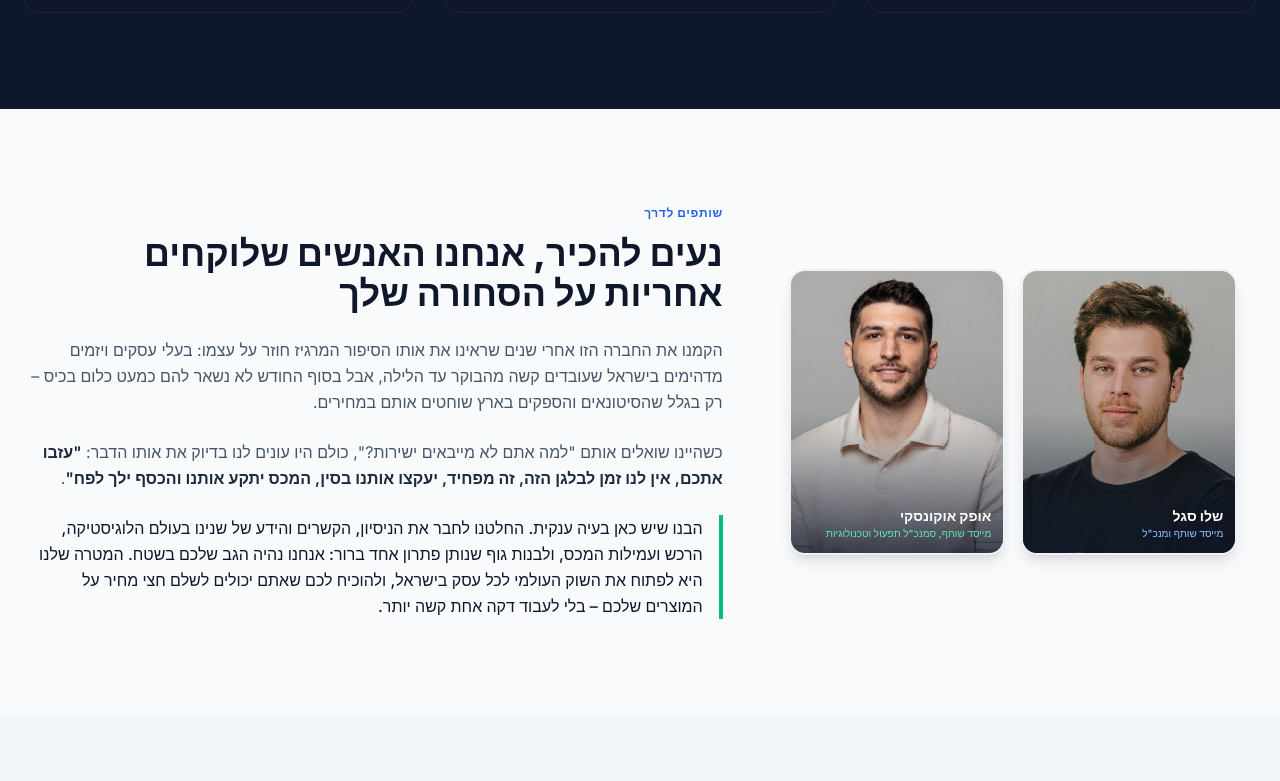
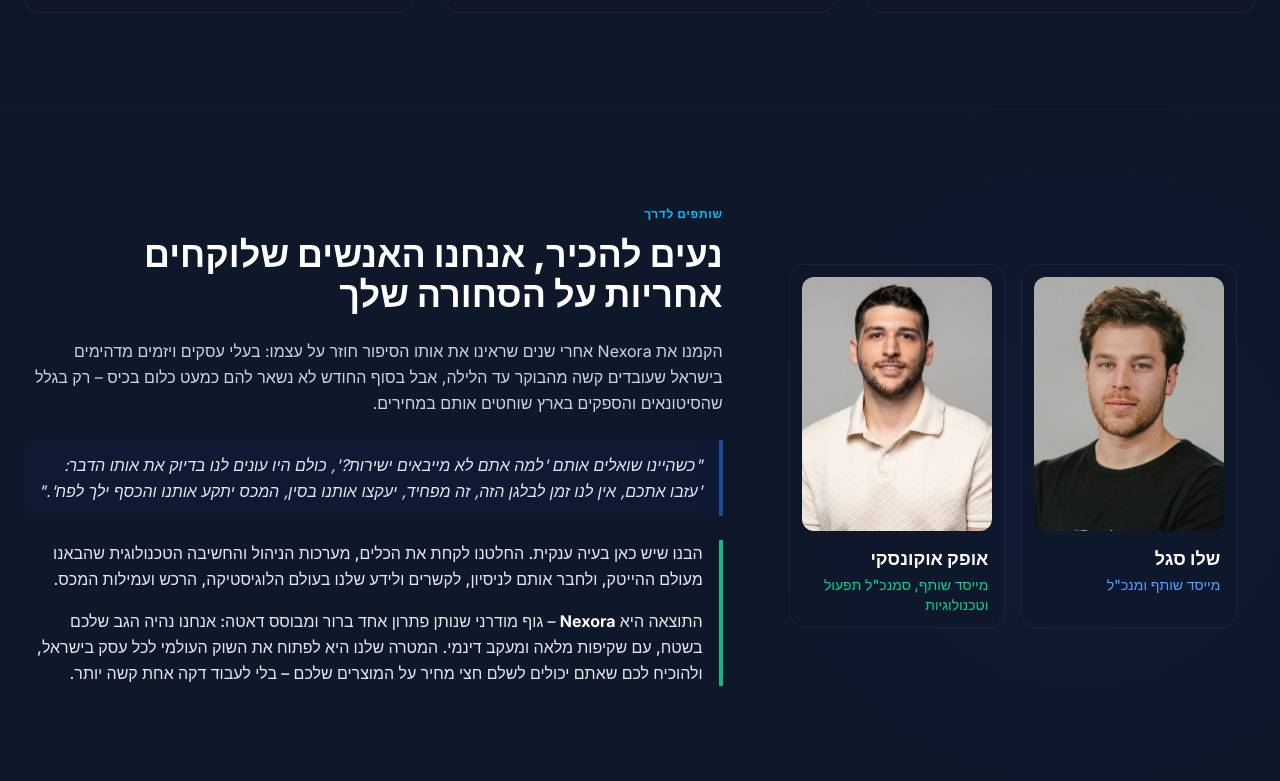
Before and after one commit to ofek-ok/nexora_website, a Next.js app: page / in a window 1280 px wide. Shown: the part 2359-3140 px from the top of the page. Built offline with nearby package versions, Linux system fonts and the light colour scheme; no server answers.

Commit message:
design: upgrade About section to dark theme and restructure copy layout

```diff
--- a/src/app/page.tsx
+++ b/src/app/page.tsx
@@ -776,45 +776,44 @@ export default function LandingPage() {
       {/* SECTION 4: "מי אנחנו" */}
       <section
         id="about"
-        className="py-24 bg-[#F8FAFC]"
+        className="py-24 bg-[#0F172A] border-y border-slate-800/40 text-white relative overflow-hidden"
       >
-        <div className="max-w-7xl mx-auto px-6">
+        {/* Subtle decorative glow */}
+        <div className="absolute top-1/4 right-0 w-[400px] h-[400px] rounded-full bg-blue-600/5 blur-[120px] pointer-events-none" />
+
+        <div className="max-w-7xl mx-auto px-6 relative z-10">
           <div className="grid grid-cols-1 lg:grid-cols-12 gap-12 items-center">
 
             {/* Photo Column - Real partner photos */}
             <div className="lg:col-span-5 order-2 lg:order-1 grid grid-cols-2 gap-3 sm:gap-4 w-full max-w-md mx-auto">
 
-              {/* Partner 1: Shalev – gray background photo (right in RTL) */}
-              <div className="relative rounded-2xl overflow-hidden border-2 border-slate-200/60 shadow-lg bg-white group hover:border-[#2563EB] hover:shadow-xl transition-all duration-300 hover:-translate-y-1">
-                <div className="w-full aspect-[3/4] relative overflow-hidden">
+              {/* Partner 1: Shalev */}
+              <div className="relative rounded-2xl overflow-hidden bg-slate-900/50 border border-slate-800/80 p-3 group transition-all duration-300 hover:-translate-y-1 hover:border-blue-500/30 hover:shadow-lg hover:shadow-blue-500/5 text-right">
+                <div className="w-full aspect-[3/4] relative overflow-hidden rounded-xl">
                   <img
                     src="/shalev.jpg"
                     alt="שלו סגל – מייסד שותף ומנכ&quot;ל Nexora"
                     className="w-full h-full object-cover object-top group-hover:scale-105 transition-transform duration-500"
                   />
-                  <div className="absolute inset-0 bg-gradient-to-t from-[#0F172A]/80 via-[#0F172A]/10 to-transparent" />
-                  <div className="absolute bottom-0 right-0 left-0 p-3">
-                    <h4 className="text-sm font-extrabold text-white text-right">שלו סגל</h4>
-                    <p className="text-[10px] text-blue-300 text-right font-medium">מייסד שותף ומנכ&quot;ל</p>
-                  </div>
-
+                </div>
+                <div className="mt-3.5 pr-1">
+                  <h4 className="text-lg font-bold text-white mb-0.5">שלו סגל</h4>
+                  <p className="text-sm text-blue-400 font-medium">מייסד שותף ומנכ&quot;ל</p>
                 </div>
               </div>
 
-              {/* Partner 2: Ofek – blue background photo (left in RTL) */}
-              <div className="relative rounded-2xl overflow-hidden border-2 border-slate-200/60 shadow-lg bg-white group hover:border-[#10B981] hover:shadow-xl transition-all duration-300 hover:-translate-y-1">
-                <div className="w-full aspect-[3/4] relative overflow-hidden">
+              {/* Partner 2: Ofek */}
+              <div className="relative rounded-2xl overflow-hidden bg-slate-900/50 border border-slate-800/80 p-3 group transition-all duration-300 hover:-translate-y-1 hover:border-emerald-500/30 hover:shadow-lg hover:shadow-emerald-500/5 text-right">
+                <div className="w-full aspect-[3/4] relative overflow-hidden rounded-xl">
                   <img
                     src="/ofek.jpg"
                     alt="אופק אוקונסקי – מייסד שותף, סמנכ&quot;ל תפעול וטכנולוגיות Nexora"
                     className="w-full h-full object-cover object-top group-hover:scale-105 transition-transform duration-500"
                   />
-                  <div className="absolute inset-0 bg-gradient-to-t from-[#0F172A]/80 via-[#0F172A]/10 to-transparent" />
-                  <div className="absolute bottom-0 right-0 left-0 p-3">
-                    <h4 className="text-sm font-extrabold text-white text-right">אופק אוקונסקי</h4>
-                    <p className="text-[10px] text-emerald-300 text-right font-medium">מייסד שותף, סמנכ&quot;ל תפעול וטכנולוגיות</p>
-                  </div>
-
+                </div>
+                <div className="mt-3.5 pr-1">
+                  <h4 className="text-lg font-bold text-white mb-0.5">אופק אוקונסקי</h4>
+                  <p className="text-sm text-emerald-400 font-medium">מייסד שותף, סמנכ&quot;ל תפעול וטכנולוגיות</p>
                 </div>
               </div>
 
@@ -822,21 +821,28 @@ export default function LandingPage() {
 
             {/* Content Column */}
             <div className="lg:col-span-7 order-1 lg:order-2 text-right">
-              <span className="text-xs font-bold text-[#2563EB] tracking-wider uppercase mb-3 block">שותפים לדרך</span>
-              <h2 className="text-2xl md:text-4xl font-extrabold text-[#0F172A] mb-6">
+              <span className="text-xs font-bold text-sky-400 tracking-wider uppercase mb-3 block">שותפים לדרך</span>
+              <h2 className="text-2xl md:text-4xl font-extrabold text-white mb-6">
                 נעים להכיר, אנחנו האנשים שלוקחים אחריות על הסחורה שלך
               </h2>
 
-              <div className="space-y-6 text-[#475569] text-sm md:text-base leading-relaxed">
+              <div className="space-y-6 text-slate-300 text-sm md:text-base leading-relaxed">
                 <p>
-                  הקמנו את החברה הזו אחרי שנים שראינו את אותו הסיפור המרגיז חוזר על עצמו: בעלי עסקים ויזמים מדהימים בישראל שעובדים קשה מהבוקר עד הלילה, אבל בסוף החודש לא נשאר להם כמעט כלום בכיס – רק בגלל שהסיטונאים והספקים בארץ שוחטים אותם במחירים.
+                  הקמנו את Nexora אחרי שנים שראינו את אותו הסיפור חוזר על עצמו: בעלי עסקים ויזמים מדהימים בישראל שעובדים קשה מהבוקר עד הלילה, אבל בסוף החודש לא נשאר להם כמעט כלום בכיס – רק בגלל שהסיטונאים והספקים בארץ שוחטים אותם במחירים.
                 </p>
-                <p>
-                  כשהיינו שואלים אותם "למה אתם לא מייבאים ישירות?", כולם היו עונים לנו בדיוק את אותו הדבר: <span className="font-semibold text-slate-800">"עזבו אתכם, אין לנו זמן לבלגן הזה, זה מפחיד, יעקצו אותנו בסין, המכס יתקע אותנו והכסף ילך לפח"</span>.
-                </p>
-                <p className="font-medium text-slate-900 border-r-4 border-emerald-500 pr-4">
-                  הבנו שיש כאן בעיה ענקית. החלטנו לחבר את הניסיון, הקשרים והידע של שנינו בעולם הלוגיסטיקה, הרכש ועמילות המכס, ולבנות גוף שנותן פתרון אחד ברור: אנחנו נהיה הגב שלכם בשטח. המטרה שלנו היא לפתוח את השוק העולמי לכל עסק בישראל, ולהוכיח לכם שאתם יכולים לשלם חצי מחיר על המוצרים שלכם – בלי לעבוד דקה אחת קשה יותר.
-                </p>
+
+                <blockquote className="border-r-4 border-blue-500/50 pr-4 my-6 italic text-slate-200 bg-blue-950/20 py-3 pl-3 rounded-l-lg">
+                  "כשהיינו שואלים אותם 'למה אתם לא מייבאים ישירות?', כולם היו עונים לנו בדיוק את אותו הדבר: 'עזבו אתכם, אין לנו זמן לבלגן הזה, זה מפחיד, יעקצו אותנו בסין, המכס יתקע אותנו והכסף ילך לפח'."
+                </blockquote>
+
+                <div className="border-r-4 border-[#10B981] pr-4 space-y-4">
+                  <p className="font-medium text-slate-200">
+                    הבנו שיש כאן בעיה ענקית. החלטנו לקחת את הכלים, מערכות הניהול והחשיבה הטכנולוגית שהבאנו מעולם ההייטק, ולחבר אותם לניסיון, לקשרים ולידע שלנו בעולם הלוגיסטיקה, הרכש ועמילות המכס.
+                  </p>
+                  <p className="font-medium text-slate-200">
+                    התוצאה היא <span className="text-white font-bold">Nexora</span> – גוף מודרני שנותן פתרון אחד ברור ומבוסס דאטה: אנחנו נהיה הגב שלכם בשטח, עם שקיפות מלאה ומעקב דינמי. המטרה שלנו היא לפתוח את השוק העולמי לכל עסק בישראל, ולהוכיח לכם שאתם יכולים לשלם חצי מחיר על המוצרים שלכם – בלי לעבוד דקה אחת קשה יותר.
+                  </p>
+                </div>
               </div>
             </div>
 
```
